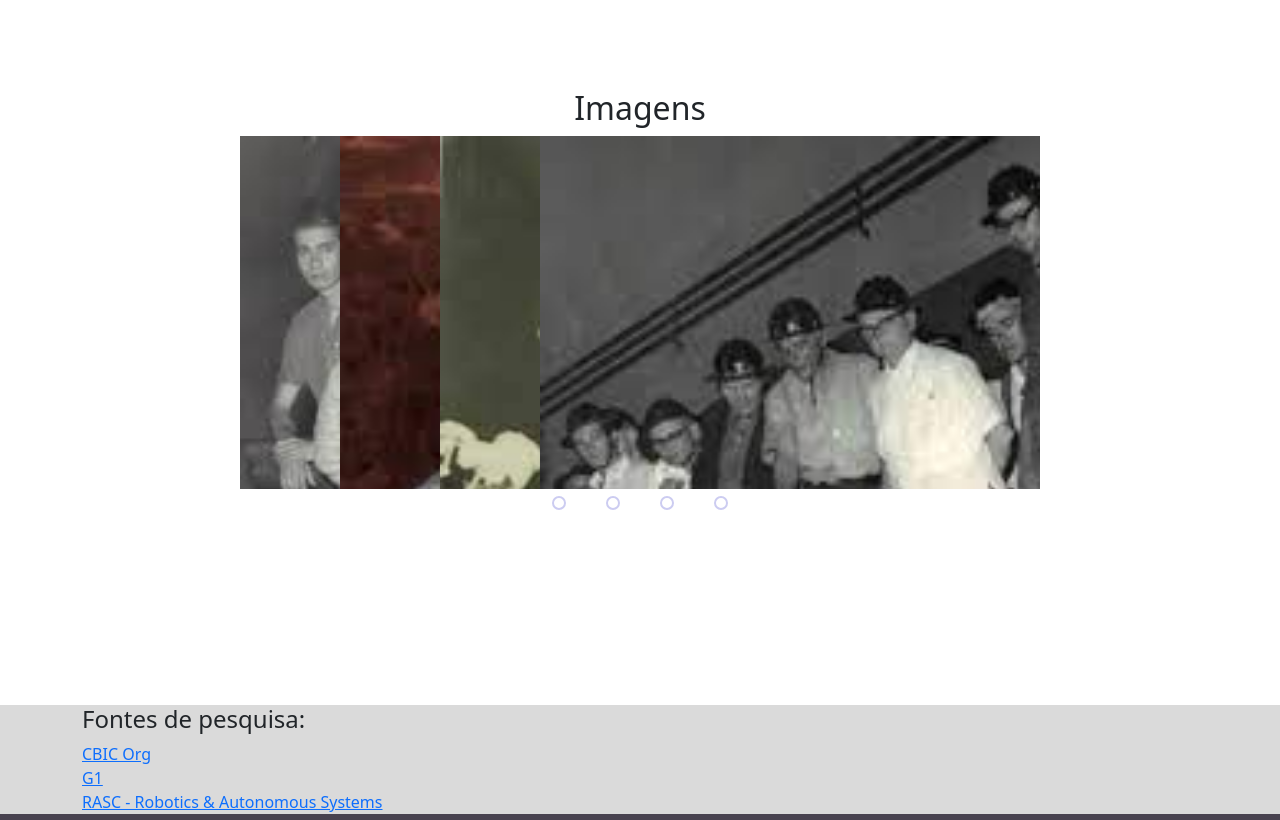
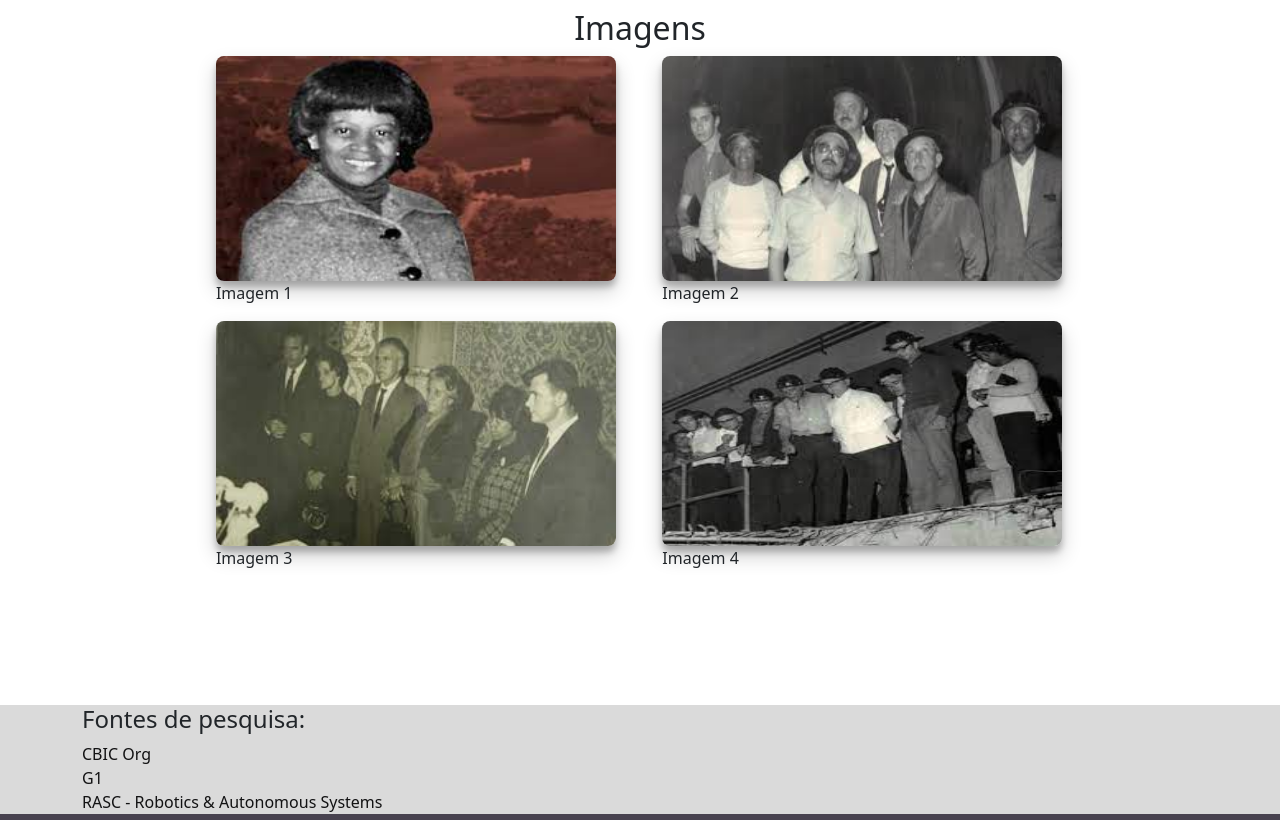
Before and after one commit to patriciafraga/desafioWoMakersCode, a plain HTML site: page index.html in a window 1280 px wide. Shown: the part 3120-3940 px from the top of the page. Drawn offline with nearby package versions, Linux system fonts and the light colour scheme; a script that the page names is missing.

Commit message:
alteração das imagens, edição das fontes de pesquisa, adição vlibras acessibilidade

```diff
--- a/index.html
+++ b/index.html
@@ -129,48 +129,13 @@
     </section>
 
     <!-- imgs section -->
-    <section >
-        <div id="imagens">
-            <div class="carrossel">
-                <h2 class="text-center">Imagens</h2>
-                <div class="slides">
-                        <!--Radio buttons-->
-                        <input type="radio" name="radio-btn" id="radio1">
-                        <input type="radio" name="radio-btn" id="radio2">
-                        <input type="radio" name="radio-btn" id="radio3">
-                        <input type="radio" name="radio-btn" id="radio4">
-                        <!--End Radio buttons-->
-
-                    <!--Slide imgs-->
-                    <div class="slide first">
-                        <img  src="img/engenharia.jpeg" alt="Imagem 1">
-                    </div>
-                    <div class="slide">
-                        <img  src="img/enedina.jpeg" alt="Imagem 2">
-                    </div>
-                    <div class="slide">
-                        <img  src="img/familia.jpeg" alt="Imagem 3">
-                    </div>
-                    <div class="slide">
-                        <img  src="img/obracompleta.jpeg" alt="Imagem 4">
-                    </div>
-                    <!--End Slide imgs-->
-                    <!--Navigation auto-->
-                    <div class="navigation-auto">
-                        <div class="auto-btn1"></div>
-                        <div class="auto-btn2"></div>
-                        <div class="auto-btn3"></div>
-                        <div class="auto-btn4"></div>
-                    </div>
-                    <!--End Navigation auto-->
-                </div>
-                <div class="manual-navigation">
-                    <label for="radio1" class="manual-btn"></label>
-                    <label for="radio2" class="manual-btn"></label>
-                    <label for="radio3" class="manual-btn"></label>
-                    <label for="radio4" class="manual-btn"></label>
-                </div>
-            </div>
+    <section id="imagens">
+        <div class="container mt-3 contactContent">
+            <h2 class="text-center">Imagens</h2>
+            <figure><img src="img/enedina.jpeg" alt="Imagem 1"><figcaption>Imagem 1</figcaption></figure>
+            <figure><img src="img/engenharia.jpeg" alt="Imagem 2"><figcaption>Imagem 2</figcaption></figure>
+            <figure><img src="img/familia.jpeg" alt="Imagem 3"><figcaption>Imagem 3</figcaption></figure>
+            <figure><img src="img/obracompleta.jpeg" alt="Imagem 4"><figcaption>Imagem 4</figcaption></figure>
         </div>
     </section>
 
@@ -180,7 +145,7 @@
     <section id="fontes">
         <div class="container mt-3 contactContent">
             <h4 class="text-left">Fontes de pesquisa:</h4>
-            <div class="row mt-6">
+            <div class="row mt-6 links">
                 <a href="https://cbic.org.br/enedina-marques-desafia-padroes-e-revoluciona-a-engenharia-no-pais/" target="_blank">CBIC Org</a>
                 <a href="https://g1.globo.com/pr/parana/noticia/2023/01/13/enedina-alves-marques-conheca-a-primeira-engenheira-negra-do-brasil.ghtml" target="_blank">G1</a>
                 <a href="https://www.braziliansinrobotics.com/2022-03-06-enedina-marques/" target="_blank">RASC - Robotics & Autonomous Systems</a>
@@ -201,7 +166,7 @@
                     </a>
                 </div>
                 <div class="col-lg-3 divIcon">
-                    <a href="https://www.linkedin.com/in/patricia-ff-aa75bb286/" target="_blank">
+                    <a href="https://www.linkedin.com/in/patriciaffraga/" target="_blank">
                         <i class="fa-brands fa-linkedin footerIcon"></i>
                     </a>
                 </div>
--- a/script.js
+++ /dev/null
@@ -1,6 +0,0 @@
-$('.carrossel').slick({
-    dots: true,
-    infinite: true,
-    slidesToShow: 4,
-    slidesToScroll: 4
-  });
--- a/style.css
+++ b/style.css
@@ -45,11 +45,17 @@ body {
   text-align: justify;
 }
 
-.servicesText.card {
-  height: 300px;
-  cursor: pointer;
-  padding: 0 2rem;
-
+figure {
+  float: left;
+  padding: 0 12%;
+  position: center;
+  width: 40%;
+}
+figure img {
+  width: 400px;
+  height: 225px;
+  border-radius: 8px;
+  box-shadow: 0 10px 20px rgba(0,0,0,0.19), 0 6px 6px rgba(0,0,0,0.23);
 }
 
 #imagens {
@@ -61,91 +67,6 @@ body {
   justify-content: center;
   align-items: center;
 }
-.carrossel {
-  margin: 0 auto;
-  width: 800px;
-  height: 400px;
-  overflow: hidden;
-}
-.slides {
-  width: 400px;
-  height: 400px;
-  display: flex;
-}
-.slides input {
-  display: none;
-}
-.slide {
-  width: 25%;
-  position: relative;
-}
-.slide img {
-  width: 800px;
-}
-.manual-navigation {
-  position: absolute;
-  width: 800px;
-  margin-top: -40px;
-  display: flex;
-  justify-content: center;
-}
-.manual-btn {
-  border: 2px solid rgb(204, 204, 241);
-  padding: 5px;
-  border-radius: 10px;
-  cursor: pointer;
-  transition: 0.7s;
-}
-.manual-btn:not(:last-child) {
-  margin-right: 40px;
-}
-.manual-btn:hover{
-  background-color: rgb(45, 43, 43);
-}
-#radio1:checked ~ .first{
-  margin-left: 0;
-}
-#radio2:checked ~ .first{
-  margin-left: -25%;
-}
-#radio3:checked ~ .first{
-  margin-left: -50%;
-}
-#radio4:checked ~ .first{
-  margin-left: -75%;
-}
-.navigation-auto div {
-  border: 2ps solid rgb(1, 1, 1);
-  padding: 5px;
-  border-radius: 10px;
-  cursor: pointer;
-  transition: 0.7s;
-}
-.navigation-auto {
-  position: absolute;
-  width: 800px;
-  margin-top: 360px;
-  display: flex;
-  justify-content: center;
-}
-.navigation-auto div:not(:last-child) {
-  margin-right: 40px;
-}
-#radio1:checked ~ .navigation-auto .auto_btn1{
-  background-color: white;
-}
-#radio2:checked ~ .navigation-auto .auto_btn2{
-  background-color: white;
-}
-#radio3:checked ~ .navigation-auto .auto_btn3{
-  background-color: white;
-}
-#radio4:checked ~ .navigation-auto .auto_btn4{
-  background-color: white;
-}
-
-
-
 
 .servicesIcon {
   height: 36px;
@@ -160,6 +81,10 @@ body {
 .cardText {
   text-align: justify;
   font-size: 1rem;
+}
+.links a {
+  text-decoration: none;
+  color: #121213;
 }
 
 nav {
```
Also changed, not shown: 1 other file.
